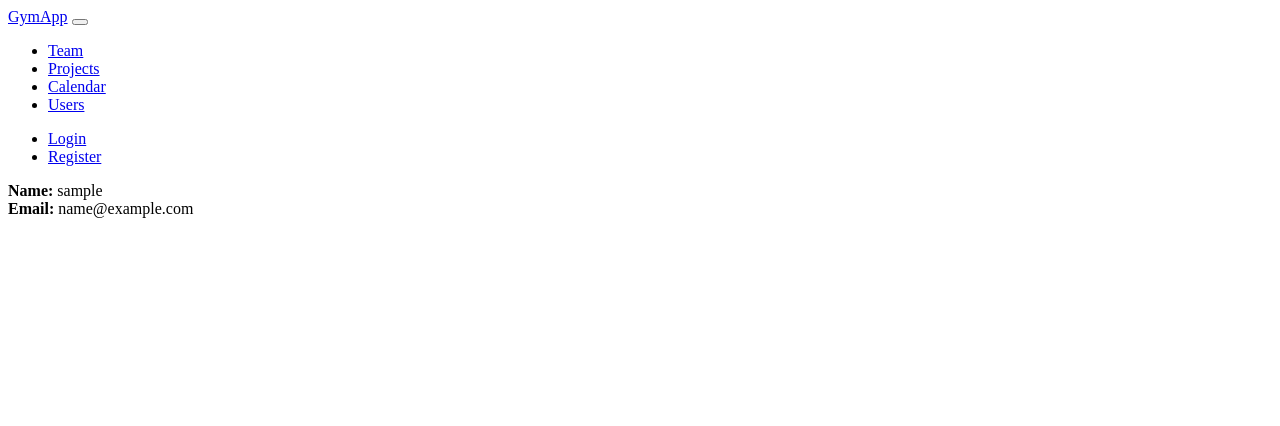
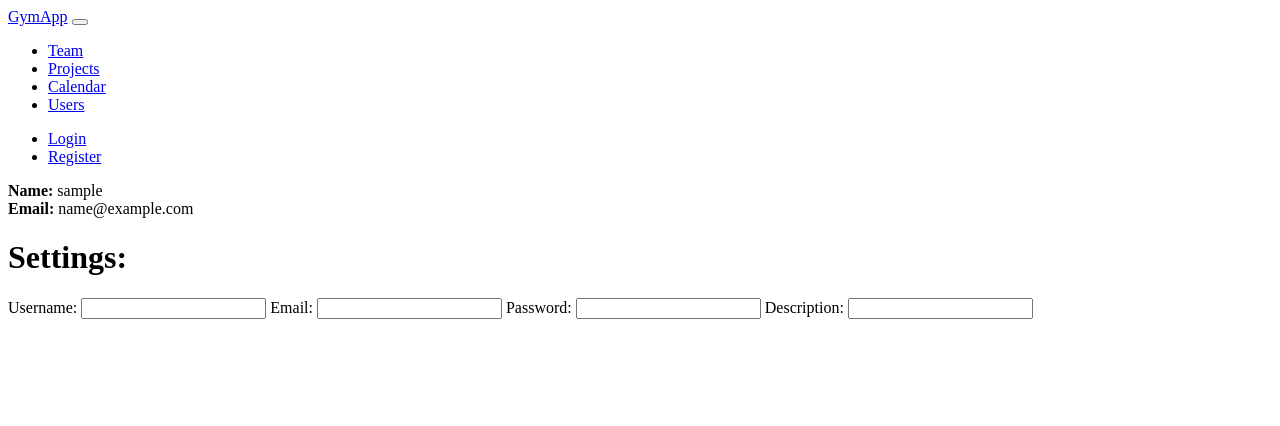
Before and after one commit to FrontMaybeBackend/GymApp, a Symfony app: template templates/profile/index.html.twig in a window 1280 px wide. Shown: the top 426 px of the page. Run offline with Twig, Linux system fonts and the light colour scheme; the template is opened without the code that fills it: most values are stand-ins (such as "Sample title", 1, 10 or a date in 2020); some libraries are stand-ins or nearby versions.

Commit message:
Testes bootstrap to changed template

```diff
--- a/templates/profile/index.html.twig
+++ b/templates/profile/index.html.twig
@@ -5,10 +5,28 @@
 
    {% block body %}
        {% include 'navbar/index.html.twig' %}
-       <div class="container-fluid  p-2  m-2 border-start border-bottom border-black  border-4 w-25 ">
-           <strong>Name:</strong> {{ profile.username }}
-           <div>
-           <strong>Email:</strong> {{ profile.email }}
+
+           <div class="container p-2  m-2 border-start border-bottom border-black  border-4 w-25">
+               <div class="row align-items-start">
+                   <div class="col-6 offset-1">
+                       <strong>Name:</strong> {{ profile.username }}
+                   </div>
+                   <div class="col-6 offset-1">
+                       <strong>Email:</strong> {{ profile.email }}
+                   </div>
+               </div>
            </div>
-       </div
+
+       <div class="container row border border-black border-3">
+           <h1>Settings:</h1>
+           <label>Username:</label>
+           <input class="input-group"> </input>
+           <label>Email:</label>
+           <input class="input-group">
+           <label>Password:</label>
+           <input class="input-group">
+           <label>Description:</label>
+           <input class="input-group text-area">
+       </div>
+
    {% endblock %}
```
